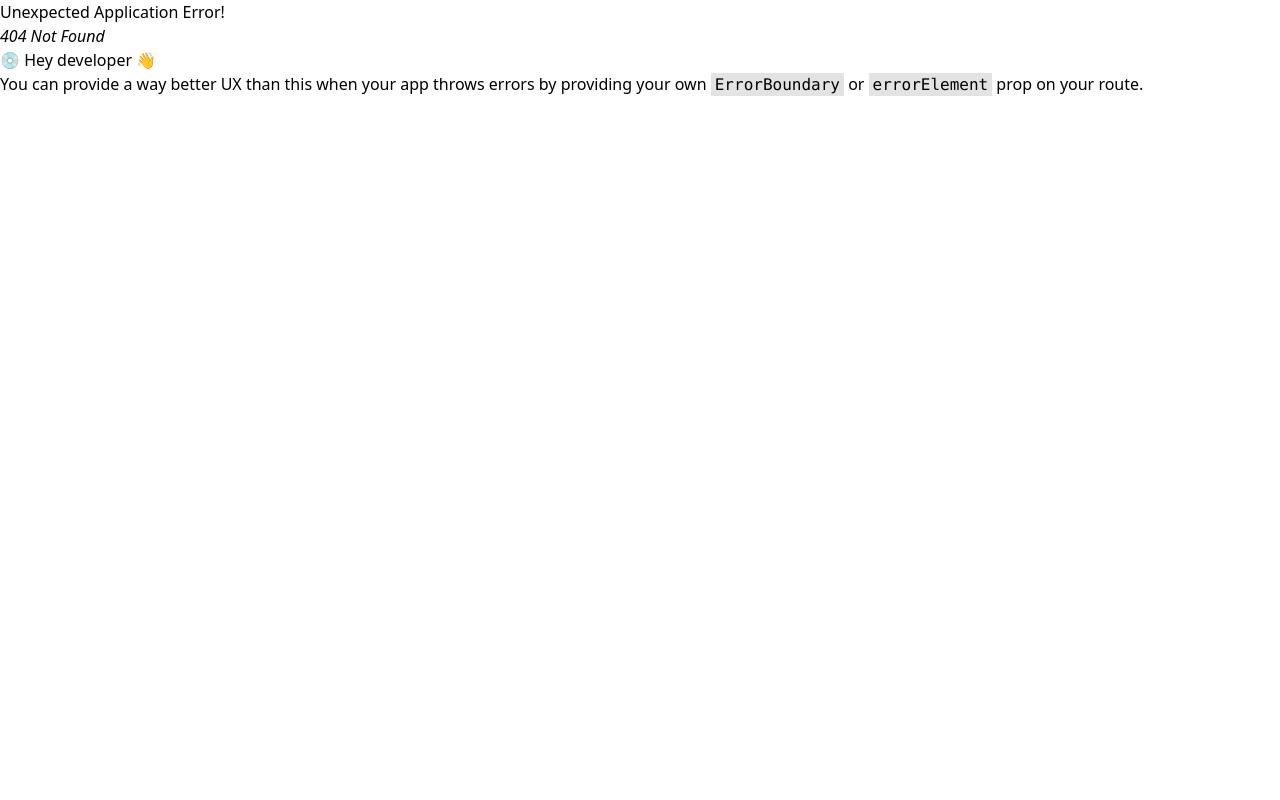
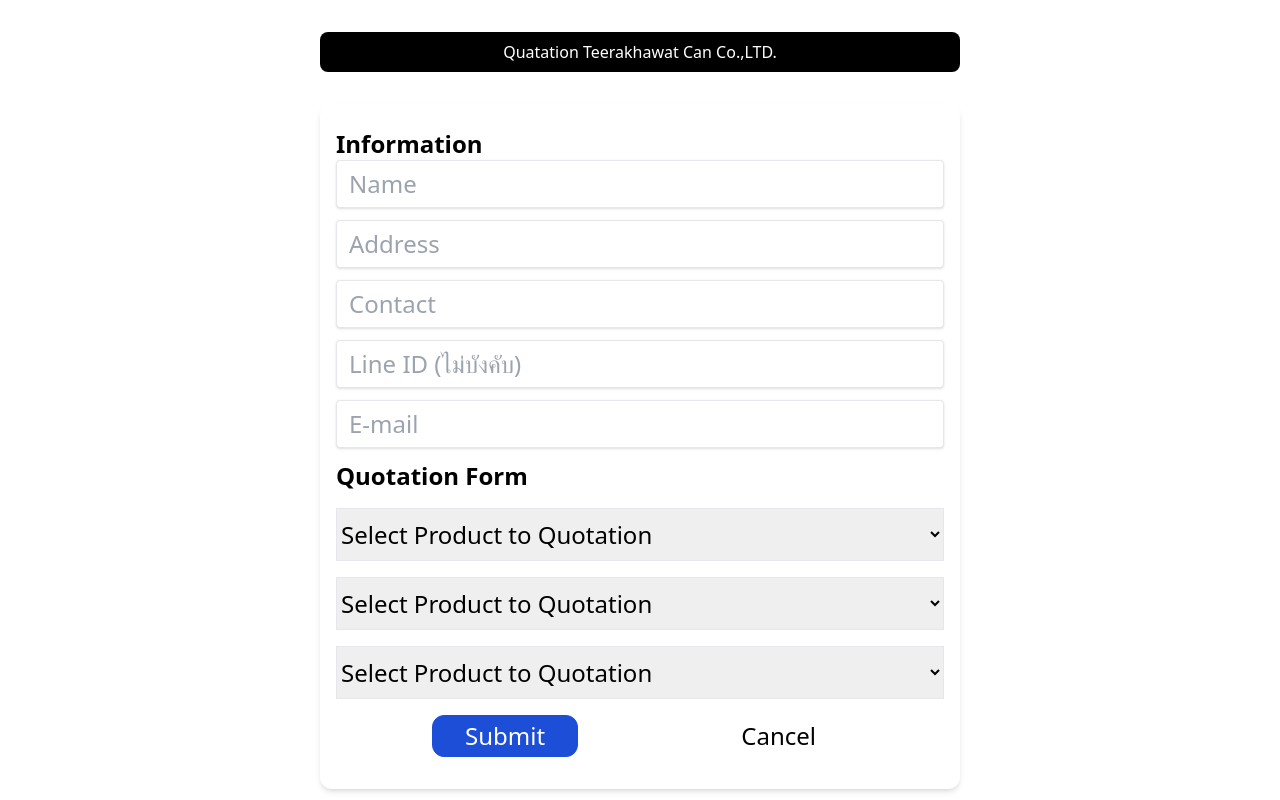
Before and after one commit to bxstonpk/teerakhawatWebSite, a React (Vite) app: page /quotation in a window 1280 px wide. Before the commit this address had no page. Built offline with nearby package versions, Linux system fonts and the light colour scheme.

Commit message:
debug screen min360px

```diff
--- a/index.html
+++ b/index.html
@@ -4,9 +4,9 @@
     <meta charset="UTF-8" />
     <link rel="icon" type="image/svg+xml" href="/logo.png" />
     <meta name="viewport" content="width=device-width, initial-scale=1.0" />
-    <title>Teerakhawat Can Company Limited</title>
+    <title>Home - Teerakhawat Can Company Limited</title>
     <meta name="description" content="Teerakhawat Website">
-    <meta name="keywords" content="ธีรฆวัฒน์ แคน ขายปี๊บ ขายแกลลอน แกลลอน ปี๊บ บรรจุภัณฑ์ ผลิตปี๊บ ผลิตแกลลอน">
+    <meta name="keywords" content="ธีรฆวัฒน์ แคน ขายปี๊บ ขายแกลลอน แกลลอน ปี๊บ บรรจุภัณฑ์ ผลิตปี๊บ ผลิตแกลลอน ผู้ผลิต จำหน่าย แกลลอน ปี๊บ บรรจุภัณฑ์ แกลลอนเหลี่ยมฝาเกลียว แกลลอนเหลี่ยมฝาป๊อบอัพ ปี๊บทอง ปี๊บเหลียมฝาเกลียว">
   </head>
   <body>
     <div id="root"></div>
--- a/package.json
+++ b/package.json
@@ -11,8 +11,10 @@
   },
   "dependencies": {
     "@ant-design/icons": "^5.3.6",
+    "@emailjs/browser": "^4.3.3",
     "@line/bot-sdk": "^9.1.0",
     "antd": "^5.16.1",
+    "aos": "^2.3.4",
     "axios": "^1.6.8",
     "dotenv": "^16.4.5",
     "express": "^4.19.2",
--- a/src/Layout/AboutLayout.jsx
+++ b/src/Layout/AboutLayout.jsx
@@ -1,16 +1,25 @@
-import React from 'react'
-import Nav from '../component/Nav'
-import About from '../views/about'
-import Footer from '../component/footer'
+import React from "react";
+import Nav from "../component/Nav";
+import About from "../views/about";
+import Footer from "../component/footer";
 
 function AboutLayout() {
   return (
+    changeDocumentTitle(),
     <>
-        <Nav></Nav>
-        <About></About>
-        <Footer></Footer>
+      <Nav></Nav>
+      <About></About>
+      <Footer></Footer>
     </>
-  )
+  );
 }
 
-export default AboutLayout
+var documentTitle = "About - Teerakhawat Can Company limited ผู้ผลิต จำหน่าย แกลลอน ปี๊บ บรรจุภัณฑ์ แกลลอนเหลี่ยมฝาเกลียว แกลลอนเหลี่ยมฝาป๊อบอัพ ปี๊บทอง ปี๊บเหลียมฝาเกลียว";
+
+function changeDocumentTitle() {
+  if (document.title !== documentTitle) {
+    document.title = documentTitle;
+  }
+}
+
+export default AboutLayout;
--- a/src/Layout/ContactLayout.jsx
+++ b/src/Layout/ContactLayout.jsx
@@ -1,16 +1,27 @@
-import React from 'react'
-import Nav from '../component/Nav'
-import Contact from '../views/contact'
-import Footer from '../component/footer'
+import React from "react";
+import Nav from "../component/Nav";
+import Contact from "../views/contact";
+import Footer from "../component/footer";
 
 function ContactLayout() {
   return (
-    <>
+    changeDocumentTitle(),
+    (
+      <>
         <Nav></Nav>
         <Contact></Contact>
         <Footer></Footer>
-    </>
-  )
+      </>
+    )
+  );
 }
 
-export default ContactLayout
+var documentTitle = "Contact - Teerakhawat Can Company limited ผู้ผลิต จำหน่าย แกลลอน ปี๊บ บรรจุภัณฑ์ แกลลอนเหลี่ยมฝาเกลียว แกลลอนเหลี่ยมฝาป๊อบอัพ ปี๊บทอง ปี๊บเหลียมฝาเกลียว";
+
+function changeDocumentTitle() {
+  if (document.title !== documentTitle) {
+    document.title = documentTitle;
+  }
+}
+
+export default ContactLayout;
--- a/src/Layout/MainLayout.jsx
+++ b/src/Layout/MainLayout.jsx
@@ -1,16 +1,27 @@
-import React from 'react'
-import Nav from '../component/Nav'
-import Footer from '../component/footer'
-import Content from '../views/content'
+import React from "react";
+import Nav from "../component/Nav";
+import Footer from "../component/footer";
+import Content from "../views/content";
 
-import '../App.css'
+import "../App.css";
 
 function MainLayout() {
-  return <section id='main-Layout'>
-    <Nav></Nav>
-    <Content></Content>
-    <Footer></Footer>
-  </section>
+  return (
+    changeDocumentTitle(),
+    <section id="main-Layout">
+      <Nav></Nav>
+      <Content></Content>
+      <Footer></Footer>
+    </section>
+  );
 }
 
-export default MainLayout
+var documentTitle = "Home - Teerakhawat Can Company limited ผู้ผลิต จำหน่าย แกลลอน ปี๊บ บรรจุภัณฑ์ แกลลอนเหลี่ยมฝาเกลียว แกลลอนเหลี่ยมฝาป๊อบอัพ ปี๊บทอง ปี๊บเหลียมฝาเกลียว";
+
+function changeDocumentTitle() {
+  if (document.title !== documentTitle) {
+    document.title = documentTitle;
+  }
+}
+
+export default MainLayout;
--- a/src/Layout/ProductLayout.jsx
+++ b/src/Layout/ProductLayout.jsx
@@ -1,16 +1,28 @@
-import React from 'react'
-import Nav from '../component/Nav'
-import Footer from '../component/footer'
-import ProductCard from '../views/product'
+import React from "react";
+import Nav from "../component/Nav";
+import Footer from "../component/footer";
+import ProductCard from "../views/product";
 
 function ProductLayout() {
   return (
-    <>
+    changeDocumentTitle(),
+    (
+      <>
         <Nav></Nav>
         <ProductCard></ProductCard>
         <Footer></Footer>
-    </>
-  )
+      </>
+    )
+  );
 }
 
-export default ProductLayout
+var documentTitle =
+  "Product - Teerakhawat Can Company limited ผู้ผลิต จำหน่าย แกลลอน ปี๊บ บรรจุภัณฑ์ แกลลอนเหลี่ยมฝาเกลียว แกลลอนเหลี่ยมฝาป๊อบอัพ ปี๊บทอง ปี๊บเหลียมฝาเกลียว";
+
+function changeDocumentTitle() {
+  if (document.title !== documentTitle) {
+    document.title = documentTitle;
+  }
+}
+
+export default ProductLayout;
--- a/src/component/Nav.jsx
+++ b/src/component/Nav.jsx
@@ -1,5 +1,6 @@
 import React, { useState } from "react";
 import { Link } from "react-router-dom";
+import "../index.css"
 
 function Nav() {
   const [isMenuOpen, setIsMenuOpen] = useState(false);
@@ -13,7 +14,7 @@
       <nav className="flex justify-between bg-white border-gray-200 px-4 lg:px-6 py-2.5 dark:bg-gray-800 lg:mx-20 xl:mx-48 2xl:mx-72">
         <Link to="/" className="flex items-center">
           <img src="logoTWC1.png" className="mr-3 h-6 sm:h-9" alt="logo" />
-          <span className="self-center txt-xl font-semibold whitespac-nowrap dark:text-white">
+          <span className="self-center text-xs md:text-xl font-semibold whitespac-nowrap dark:text-white">
             Teerakhawat Can
           </span>
         </Link>
@@ -80,6 +81,7 @@
             <li>
               <Link
                 to="/about"
+                id="aboutPage"
                 className="block py-2 pr-4 pl-3 text-gray-700 border-b border-gray-100 hover:bg-gray-50 lg:hover:bg-transparent lg:border-0 lg:hover:text-primary-700 lg:p-0 dark:text-gray-400 lg:dark:hover:text-white dark:hover:bg-gray-700 dark:hover:text-white lg:dark:hover:bg-transparent dark:border-gray-700"
               >
                 About
@@ -88,6 +90,7 @@
             <li>
               <Link
                 to="/product"
+                id="productPage"
                 className="block py-2 pr-4 pl-3 text-gray-700 border-b border-gray-100 hover:bg-gray-50 lg:hover:bg-transparent lg:border-0 lg:hover:text-primary-700 lg:p-0 dark:text-gray-400 lg:dark:hover:text-white dark:hover:bg-gray-700 dark:hover:text-white lg:dark:hover:bg-transparent dark:border-gray-700"
               >
                 Products
@@ -96,6 +99,7 @@
             <li>
               <Link
                 to="/contact"
+                id="contactPage"
                 className="block py-2 pr-4 pl-3 text-gray-700 border-b border-gray-100 hover:bg-gray-50 lg:hover:bg-transparent lg:border-0 lg:hover:text-primary-700 lg:p-0 dark:text-gray-400 lg:dark:hover:text-white dark:hover:bg-gray-700 dark:hover:text-white lg:dark:hover:bg-transparent dark:border-gray-700"
               >
                 Contact
@@ -113,6 +117,7 @@
                 to="/"
                 className="block py-2 pr-4 pl-3 text-gray-700 border-b border-gray-100 hover:bg-gray-50 dark:text-gray-400 dark:hover:bg-gray-700 dark:hover:text-white dark:border-gray-700"
                 aria-current="page"
+                id="homePage"
               >
                 Home
               </Link>
@@ -120,6 +125,7 @@
             <li className="p-2">
               <Link
                 to="/about"
+                id="aboutPage"
                 className="block py-2 pr-4 pl-3 text-gray-700 border-b border-gray-100 hover:bg-gray-50 dark:text-gray-400 dark:hover:bg-gray-700 dark:hover:text-white dark:border-gray-700"
               >
                 About
@@ -128,6 +134,7 @@
             <li className="p-2">
               <Link
                 to="/product"
+                id="productPage"
                 className="block py-2 pr-4 pl-3 text-gray-700 border-b border-gray-100 hover:bg-gray-50 dark:text-gray-400 dark:hover:bg-gray-700 dark:hover:text-white dark:border-gray-700"
               >
                 Products
@@ -136,6 +143,7 @@
             <li className="p-2">
               <Link
                 to="/contact"
+                id="contactPage"
                 className="block py-2 pr-4 pl-3 text-gray-700 border-b border-gray-100 hover:bg-gray-50 dark:text-gray-400 dark:hover:bg-gray-700 dark:hover:text-white dark:border-gray-700"
               >
                 Contact
--- a/src/component/footer.jsx
+++ b/src/component/footer.jsx
@@ -1,11 +1,20 @@
-import React from "react";
+import React, { useEffect } from "react";
 import "../App.css";
+import Aos from "aos";
+import "aos/dist/aos.css";
 
 function Footer() {
+  useEffect(() => {
+    Aos.init({ duration: 2000 });
+  }, []);
+
   return (
     <section id="footer">
       <div className="w-full py-4 md:py-6 xl:py-8 md:text-2xl lg:text-3xl 2xl:text-4xl text-black bg-gray-300 content-center text-center">
-        <span>Don't waste another minute, get yours now.</span>
+        <div data-aos="zoom-in"
+        data-aos-duration="5000">
+          <span>Don't waste another minute, get yours now.</span>
+        </div>
       </div>
       <div className="w-full h-fit md:h-fit lg:h-fit bg-primary-800 grid-row-4 md:inline-grid md:grid-cols-2 md:gap-8 lg:flex justify-between px-5 md:px-16 lg:px-32 py-5 md:py-10 lg:py-10">
         <div>
@@ -13,7 +22,10 @@
             <span>บริษัท ธีรฆวัฒน์ แคน จำกัด</span>
           </div>
           <div className="">
-            <a href="https://maps.app.goo.gl/MbW5zt45UB3d1P7g9" className="flex py-2">
+            <a
+              href="https://maps.app.goo.gl/MbW5zt45UB3d1P7g9"
+              className="flex py-2"
+            >
               <div>
                 <img
                   src="./home-address.png"
--- /dev/null
+++ b/src/component/quotation.jsx
@@ -0,0 +1,146 @@
+import React, { useRef } from "react";
+import emailjs from "@emailjs/browser";
+
+function QuotationForm() {
+  const form = useRef();
+
+  const sendEmail = (e) => {
+    e.preventDefault();
+
+    emailjs
+      .sendForm("service_8ofuk61", "template_8hugp6d", form.current, {
+        publicKey: "m0JBf9d5-DgUriMGv",
+      })
+      .then(
+        () => {
+          console.log("SUCCESS!");
+        },
+        (error) => {
+          console.log("FAILED...", error.text);
+        },
+      );
+  };
+
+  return (
+    <section className="absolute">
+      <div className="w-screen h-screen py-8 px-4 md:px-32 lg:px-52 xl:px-80 2xl:px-96">
+        <div className="bg-black py-2 rounded-lg  text-center">
+          <span className="text-white">Quatation Teerakhawat Can Co.,LTD.</span>
+        </div>
+        <div className="pt-8">
+          <form
+            ref={form}
+            onSubmit={sendEmail}
+            className="bg-white shadow-md rounded-xl px-4 pt-6 pb-8 mb-4 md:text-xl lg:text-2xl"
+          >
+            <b>Information</b>
+            <input
+              type="text"
+              name="qtName"
+              className="shadow appearance-none border rounded w-full py-2 px-3 text-gray-700 mb-3 leading-tight focus:outline-none focus:shadow-outline"
+              id="nameQT"
+              placeholder="Name"
+            />
+            <input
+              type="text"
+              name="qtAddress"
+              className="shadow appearance-none border rounded w-full py-2 px-3 text-gray-700 mb-3 leading-tight focus:outline-none focus:shadow-outline"
+              id="adQT"
+              placeholder="Address"
+            />
+            <input
+              type="text"
+              name="qtContact"
+              className="shadow appearance-none border rounded w-full py-2 px-3 text-gray-700 mb-3 leading-tight focus:outline-none focus:shadow-outline"
+              id="ctQT"
+              placeholder="Contact"
+            />
+            <input
+              type="text"
+              name="qtLineID"
+              className="shadow appearance-none border rounded w-full py-2 px-3 text-gray-700 mb-3 leading-tight focus:outline-none focus:shadow-outline"
+              id="LineQT"
+              placeholder="Line ID (ไม่บังคับ)"
+            />
+            <input
+              type="email"
+              name="qtEmail"
+              className="shadow appearance-none border rounded w-full py-2 px-3 text-gray-700 mb-3 leading-tight focus:outline-none focus:shadow-outline"
+              id="emailQT"
+              placeholder="E-mail"
+            />
+            <b className="">Quotation Form</b>
+            <br />
+            <select
+              name="qtProduct1"
+              id="product1"
+              className="my-4 border py-2 w-full"
+            >
+              <option value="">Select Product to Quotation</option>
+              <optgroup label="แกลลอน">
+                <option value="gl">แกลลอนเหลี่ยมฝาเกลียว</option>
+                <option value="glp">แกลลอนเหลี่ยมฝาป๊อบอัพ</option>
+              </optgroup>
+              <optgroup label="ปี๊บเหลี่ยม">
+                <option value="bk">ปี๊บเหลี่ยมฝาเกลียว</option>
+                <option value="bkp">ปี๊บเหลี่ยมฝาป๊อบอัพ</option>
+                <option value="pkg">ปี๊บเหลี่ยมฝาเกลียวสีทอง</option>
+                <option value="pkl">ปี๊บเหลี่ยมสีทองฝากว้าง</option>
+              </optgroup>
+            </select>
+            <br />
+            <select
+              name="qtProduct2"
+              id="product2"
+              className="border py-2 w-full"
+            >
+              <option value="">Select Product to Quotation</option>
+              <optgroup label="แกลลอน">
+                <option value="gl">แกลลอนเหลี่ยมฝาเกลียว</option>
+                <option value="glp">แกลลอนเหลี่ยมฝาป๊อบอัพ</option>
+              </optgroup>
+              <optgroup label="ปี๊บเหลี่ยม">
+                <option value="bk">ปี๊บเหลี่ยมฝาเกลียว</option>
+                <option value="bkp">ปี๊บเหลี่ยมฝาป๊อบอัพ</option>
+                <option value="pkg">ปี๊บเหลี่ยมฝาเกลียวสีทอง</option>
+                <option value="pkl">ปี๊บเหลี่ยมสีทองฝากว้าง</option>
+              </optgroup>
+            </select>
+            <br />
+            <select
+              name="qtProduct3"
+              id="product3"
+              className="my-4 border py-2 w-full"
+            >
+              <option value="">Select Product to Quotation</option>
+              <optgroup label="แกลลอน">
+                <option value="gl">แกลลอนเหลี่ยมฝาเกลียว</option>
+                <option value="glp">แกลลอนเหลี่ยมฝาป๊อบอัพ</option>
+              </optgroup>
+              <optgroup label="ปี๊บเหลี่ยม">
+                <option value="bk">ปี๊บเหลี่ยมฝาเกลียว</option>
+                <option value="bkp">ปี๊บเหลี่ยมฝาป๊อบอัพ</option>
+                <option value="pkg">ปี๊บเหลี่ยมฝาเกลียวสีทอง</option>
+                <option value="pkl">ปี๊บเหลี่ยมสีทองฝากว้าง</option>
+              </optgroup>
+            </select>
+            <br />
+            <div className="flex justify-between mx-8 lg:mx-24">
+              <button
+                type="submit"
+                className="border border-primary-700 bg-primary-700 text-white px-8 py-1 rounded-xl"
+              >
+                Submit
+              </button>
+              <button type="button" className="px-8 py-1 hover:text-red-600">
+                Cancel
+              </button>
+            </div>
+          </form>
+        </div>
+      </div>
+    </section>
+  );
+}
+
+export default QuotationForm;
--- a/src/main.jsx
+++ b/src/main.jsx
@@ -8,6 +8,7 @@
 import AboutLayout from './Layout/AboutLayout.jsx'
 import ProductLayout from './Layout/ProductLayout.jsx'
 import ContactLayout from './Layout/ContactLayout.jsx'
+import QuotationForm from './component/quotation.jsx'
 
 import './index.css'
 
@@ -27,6 +28,10 @@
   {
     path: "/contact",
     element: <ContactLayout />
+  },
+  {
+    path: "/quotation",
+    element: <QuotationForm />
   }
 ])
 
```
Also changed, not shown: src/views/content.jsx (+33 -15 lines), 2 other files (tests, documents, lock files or other folders).
